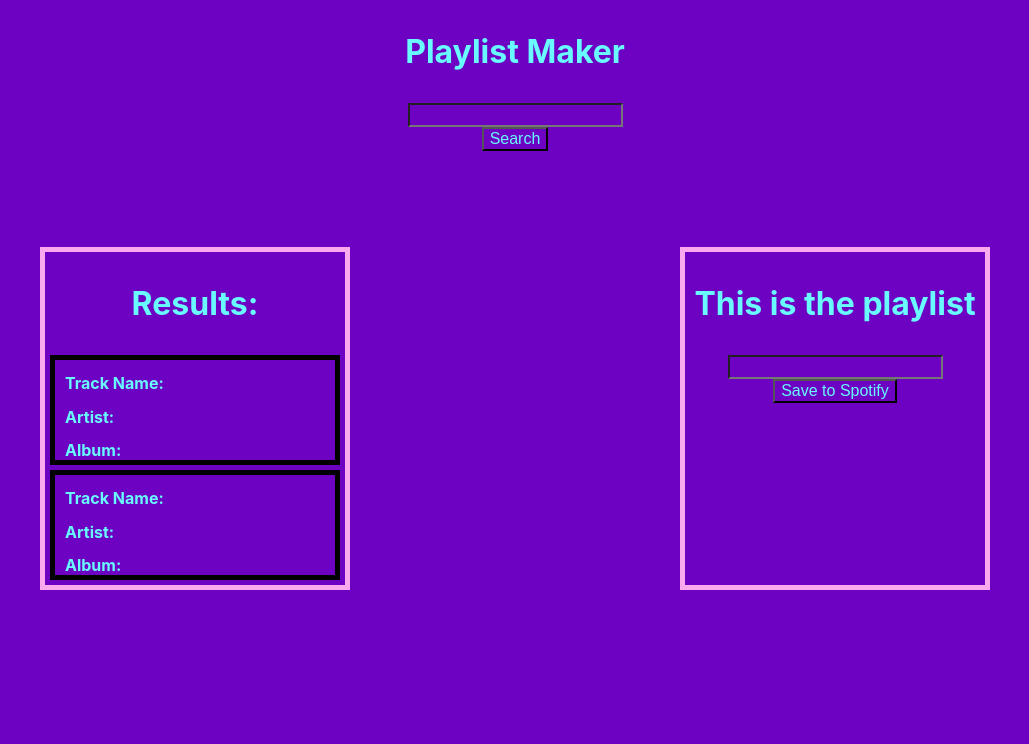
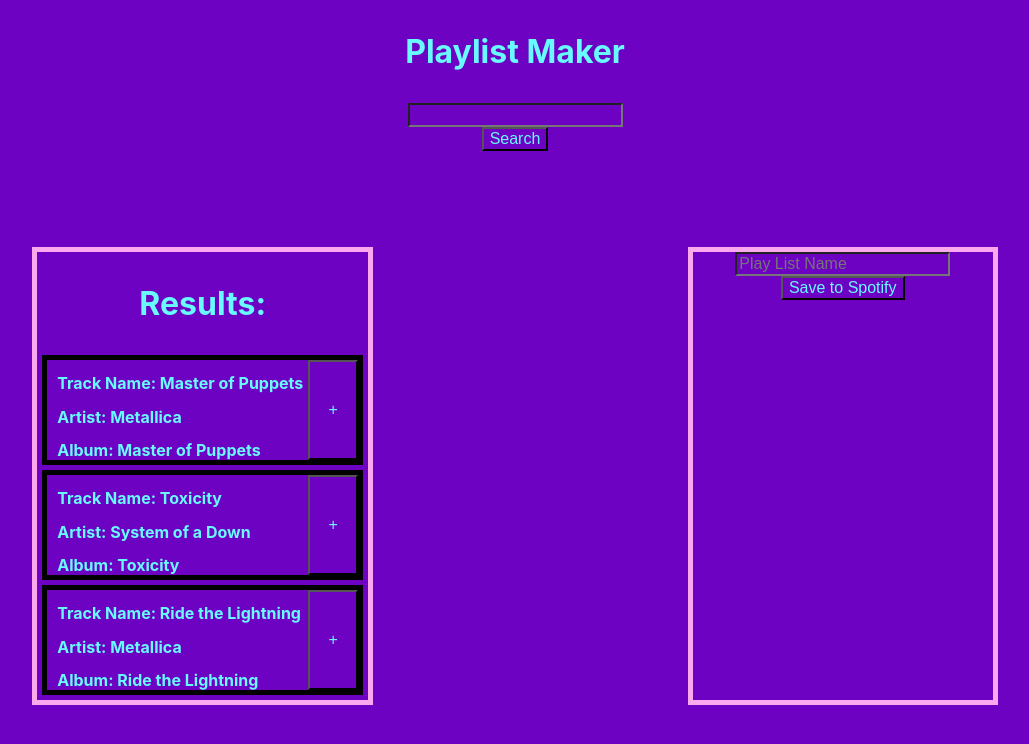
Before and after one commit to BrayanCordero/GrooveGenie, a React (Create React App) app: page / in a window 1280 px wide. Shown: the top 744 px of the page, without its empty margins (125-1154 px from the left). Built offline with nearby package versions, Linux system fonts and the light colour scheme.

Commit message:
mapping tracks to track card component

```diff
--- a/src/App.js
+++ b/src/App.js
@@ -1,18 +1,30 @@
 import './App.css';
-import styles from "./Styles/SearchResults.module.css"
-import React from "react";
+import React, { useCallback, useState } from "react";
 import SearchBar from "./Components/SearchBar";
 import SearchResults from './Components/SearchResults';
 import Playlist from './Components/Playlist';
+import styles from "./Styles/SearchResults.module.css"
+
+const list = [
+  {id:0, album:"Master of Puppets", artist:"Metallica", trackName:"Master of Puppets"},
+  {id:1, album:"Toxicity", artist:"System of a Down", trackName:"Toxicity"},
+  {id:2, album:"Ride the Lightning", artist:"Metallica", trackName:"Ride the Lightning"}
+]
+
 
 function App() {
+
+  const [searchResults, setSearchResults] = useState(list)
+  // const search = useCallback((term) => {
+  //   setSearchResults(term)
+  // })
   return (
     <div className="App">
       <h1>Playlist Maker</h1>
       <SearchBar />
       <div id="result-playlist-container">
         <div className={styles.div}>
-          <SearchResults />
+          <SearchResults searchResults={searchResults}/>
         </div>
         <div className={styles.div}>
           <Playlist />
--- a/src/Components/Playlist.js
+++ b/src/Components/Playlist.js
@@ -3,8 +3,7 @@ import React from "react";
 function Playlist(){
     return (
         <div>
-            <h1>This is the playlist</h1>
-            <input type="text"></input>
+            <input type="text" placeholder="Play List Name"></input>
             <br></br>
             <button>Save to Spotify</button>
         </div>
--- a/src/Components/SearchBar.js
+++ b/src/Components/SearchBar.js
@@ -1,11 +1,26 @@
-import React from "react";
+import React, {useState} from "react";
 
-function SearchBar(){
+
+
+function SearchBar(props){
+
+    const [userInput, setUserInput] = useState("")
+
+    function handleChange(e){
+        setUserInput(e.target.value)
+    }
+
+    function handleClick(){
+        setUserInput("")
+    }
+
     return(
         <div>
-            <input type="text"></input>
-            <br></br>
-            <button>Search</button>
+            <div>
+                <input onChange={handleChange} type="text" value={userInput}></input>
+                <br></br>
+                <button onClick={handleClick}>Search</button>
+            </div>
         </div>
     );
 }
--- a/src/Components/SearchResults.js
+++ b/src/Components/SearchResults.js
@@ -1,11 +1,11 @@
 import React from "react";
-import TrackList from "./TrackList"
+import TrackList from "./TrackList.js"
 
-function SearchResults(){
+function SearchResults(props){
     return(
         <div>
             <h1>Results:</h1>
-            <TrackList />
+            <TrackList result={props.searchResults} />
         </div>
     )
 }
--- a/src/Components/Track.js
+++ b/src/Components/Track.js
@@ -1,12 +1,16 @@
 import React from "react";
 import styles from "../Styles/Track.module.css"
 
-function Track(){
+function Track(props){
+    // console.log(props.album)
     return(
         <div className={styles.container}>
-            <h2>Track Name:</h2>
-            <h2>Artist:</h2>
-            <h2>Album:</h2>
+            <div>
+                <h2>Track Name: {props.track.trackName}</h2>
+                <h2>Artist: {props.track.artist}</h2>
+                <h2>Album: {props.track.album}</h2>
+            </div>
+            <button className={styles.Button}>+</button>
         </div>
     )
 }
--- a/src/Components/Tracklist.js
+++ b/src/Components/Tracklist.js
@@ -1,12 +1,17 @@
 import React from "react";
 import Track from "./Track"
 
-function TrackList(){
+function TrackList(props){
+
     return(
         <div>
-            <Track />
-            <Track />
+            {props.result.map((track) => {
+                return(
+                    <Track key={track.id} track={track} />
+                )
+            })}
         </div>
+
     )
 }
 
--- a/src/Styles/Track.module.css
+++ b/src/Styles/Track.module.css
@@ -1,5 +1,6 @@
 .container {
-    display: block;
+    display: flex;
+    justify-content: space-between;
     width: auto;
     height: 100px;
     border: 5px solid black;
@@ -8,6 +9,13 @@
     padding-left: 10px;
 }
 
+.Button{
+    margin-left: 5px;
+    height: auto;
+    width: 50px;
+}
+
+
 /* .info {
     height: 20px;
     align-items: end;
```
